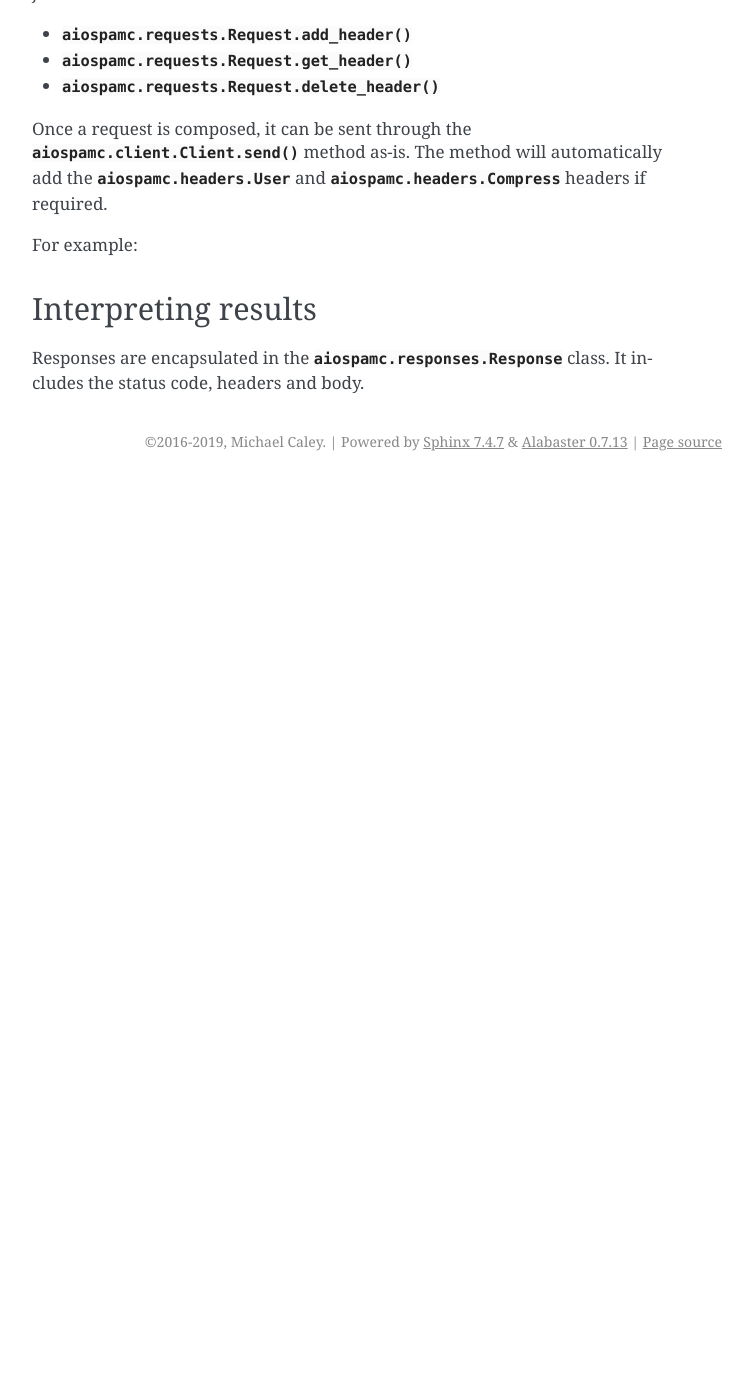
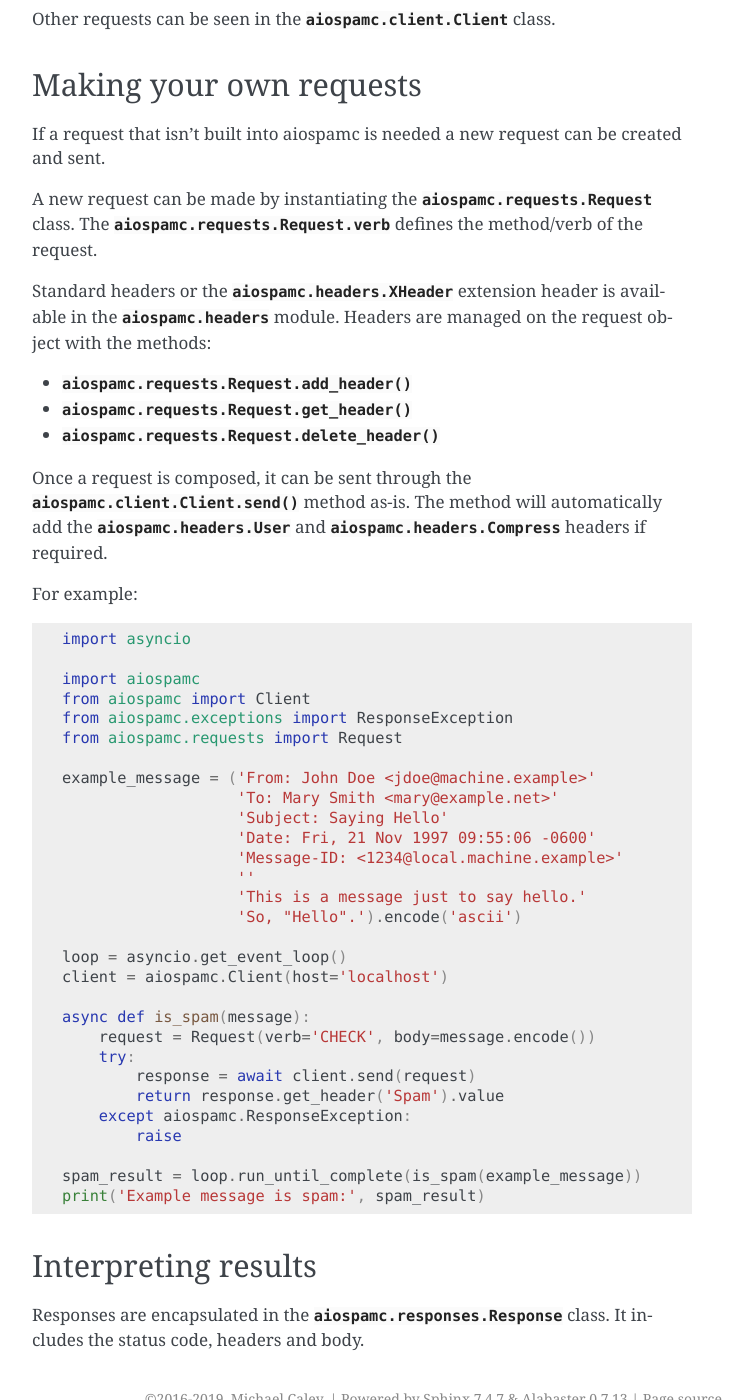
Before and after one commit to mjcaley/aiospamc, a Sphinx documentation site: the page built from docs/user_guide.rst, in a window 1280 px wide and 1400 px high, scrolled down 1304 px. Shown: the whole window, without its empty margins (388-1141 px from the left). Built offline with Sphinx 7.4.7, drawn with Linux system fonts in a browser that asks for light colours; before the commit the page ends 1785 px from its top, so only the background shows below that; some of the changed text lies outside the part shown.

Commit message:
Fixed the code blocks in the user guide

```diff
--- a/docs/user_guide.rst
+++ b/docs/user_guide.rst
@@ -46,7 +46,8 @@ SpamAssassin.
 
 An example using the :meth:`aiospamc.client.Client.check` method:
 
-.. highlight:: python
+.. code-block::
+
     import asyncio
     import aiospamc
 
@@ -92,7 +93,8 @@ headers if required.
 
 For example:
 
-.. highlight:: python
+.. code-block::
+
     import asyncio
 
     import aiospamc
```
